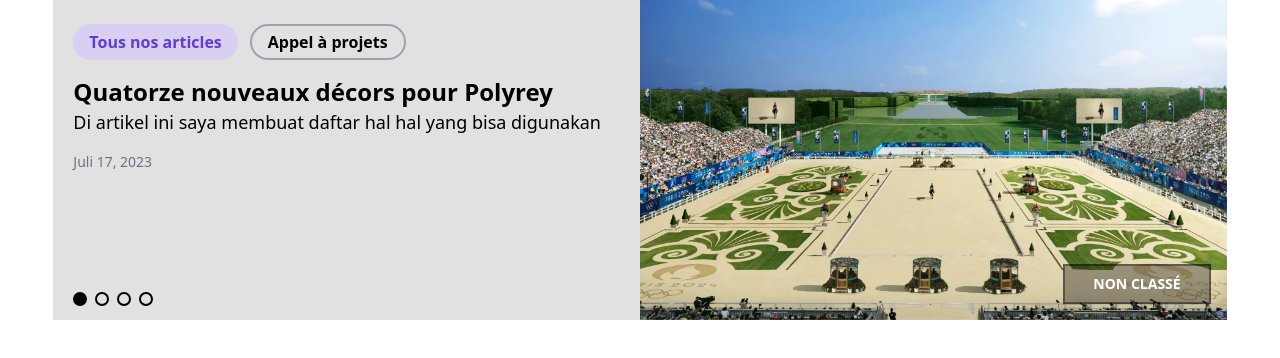
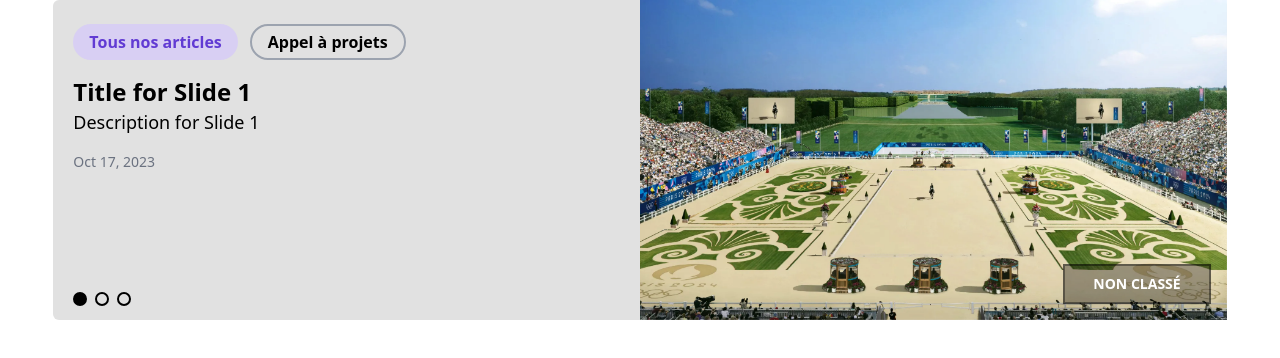
Before and after one commit to harbouli/L-agenceur.com, a plain HTML site: page index.html in a window 1280 px wide. Drawn offline with nearby package versions, Linux system fonts and the light colour scheme.

Commit message:
feat: Add different article items with unique images

```diff
--- a/index.html
+++ b/index.html
@@ -21,13 +21,14 @@
 <body>
 
     <body>
-        <div class="w-11/12 mx-auto h-80 bg-[#e1e1e1]">
+        <div class="w-11/12 mx-auto h-80 bg-[#e1e1e1] rounded-md">
             <div class="flex  justify-between">
                 <!-- Left Column (Buttons, Title, Subtitle, Date) -->
                 <div class=" px-5 py-6 relative">
                     <div class="flex gap-3">
                         <div class="mb-4 flex">
-                            <button class="bg-[#D8CFF3] text-[#613BD3] hover:bg-[#a285f8] transition-all duration-500 px-4  font-bold rounded-full p-1">
+                            <button
+                                class="bg-[#D8CFF3] text-[#613BD3] hover:bg-[#a285f8] transition-all duration-500 px-4  font-bold rounded-full p-1">
                                 Tous nos articles
                             </button>
                         </div>
@@ -40,25 +41,32 @@
                     </div>
                     <div>
                         <a href="#">
-                            <h2 class="text-2xl font-semibold"> Quatorze nouveaux décors pour Polyrey</h2>
+                            <h2 id="article-title" class="text-2xl font-semibold animate-fade-in active"> Quatorze nouveaux décors pour Polyrey
+                            </h2>
                         </a>
-                        <p class=" text-lg font-thin text-black">Di artikel ini saya membuat daftar hal hal yang bisa
+                        <p id="article-description" class=" text-lg font-thin text-black animate-fade-in active">Di artikel ini saya membuat
+                            daftar hal hal yang bisa
                             digunakan</p>
-                        <p class="text-sm text-gray-500 mt-4">Juli 17, 2023</p>
+                        <p id="article-date" class="text-sm text-gray-500 mt-4">Juli 17, 2023</p>
                     </div>
                     <div class="swiper-pagination text-start ml-4 "></div>
                 </div>
 
                 <!-- Right Column (Image Slider) -->
                 <div class="w-1/2 ">
-                    <div class="swiper-container overflow-hidden  h-80">
+                    <div class="swiper-container overflow-hidden  h-80 ">
                         <div class="swiper-wrapper h-80">
-                            <div class="swiper-slide"><img class="object-contain h-full w-full" src="image.jpg" alt="Image 1"></div>
-                            <div class="swiper-slide"><img class="object-contain h-full w-full" src="image2.jpg" alt="Image 2"></div>
-                            <div class="swiper-slide"><img class="object-contain h-full w-full" src="image3.jpg" alt="Image 3"></div>
-                            <div class="swiper-slide"><img class="object-contain h-full w-full" src="image.jpg" alt="Image 3"></div>
+                            <div class="swiper-slide" data-slide-id="1"><img class="object-contain h-full w-full"
+                                    src="image.jpg" alt="Image 1"></div>
+                            <div class="swiper-slide" data-slide-id="2"><img class="object-contain h-full w-full"
+                                    src="image2.jpg" alt="Image 2"></div>
+                            <div class="swiper-slide" data-slide-id="3"><img class="object-contain h-full w-full"
+                                    src="image3.jpg" alt="Image 3"></div>
+
                         </div>
-                        <button class="bg-[#00000056] bottom-4 border-2 font-bold text-sm text-white border-[#00000060] hover:bg-[#00000084] transition-all duration-500 absolute z-10 right-4 py-2 uppercase px-7" >Non classé</button>
+                        <button
+                            class="bg-[#00000056] bottom-4 border-2 font-bold text-sm text-white border-[#00000060] hover:bg-[#00000084] transition-all duration-500 absolute z-10 right-4 py-2 uppercase px-7">Non
+                            classé</button>
                     </div>
                 </div>
             </div>
@@ -67,21 +75,71 @@
         <script>
             document.addEventListener('DOMContentLoaded', function () {
                 var mySwiper = new Swiper('.swiper-container', {
-                    // Optional: Customize options here
-                    loop: true, // Set to true for a continuous loop
+                    loop: true,
                     navigation: {
                         nextEl: '.swiper-button-next',
                         prevEl: '.swiper-button-prev'
                     },
                     pagination: {
                         el: '.swiper-pagination',
-                        clickable: true // Enable pagination clickable
+                        clickable: true
+                    }
+                });
+
+                var slideData = [
+                    {
+                        id: 1,
+                        title: "Title for Slide 1",
+                        description: "Description for Slide 1",
+                        date: "Oct 17, 2023"
+
                     },
+                    {
+                        id: 2,
+                        title: "Title for Slide 2",
+                        description: "Description for Slide 2",
+                        date: "Sept 12, 2023"
+
+                    },
+                    {
+                        id: 3,
+                        title: "Title for Slide 3",
+                        description: "Description for Slide 3",
+                        date: "Juli 17, 2023"
+                    },
+
+                ];
+
+                function updateSlideContent(slideId) {
+                    var matchingSlide = slideData.find((slide) => slide.id === slideId);
+
+                    if (matchingSlide) {
+                        document.getElementById('article-title').classList.remove('active');
+                        document.getElementById('article-description').classList.remove('active');
+                        document.getElementById('article-date').classList.remove('active');
+
+                        setTimeout(function () {
+                            document.getElementById('article-title').textContent = matchingSlide.title;
+                            document.getElementById('article-description').textContent = matchingSlide.description;
+                            document.getElementById('article-date').textContent = matchingSlide.date;
+
+                            document.getElementById('article-title').classList.add('active');
+                            document.getElementById('article-description').classList.add('active');
+                            document.getElementById('article-date').classList.add('active');
+                        }, 500);
+                    }
+                }
+                updateSlideContent(1);
+
+                mySwiper.on('slideChange', function () {
+                    var activeSlide = mySwiper.slides[mySwiper.activeIndex];
+                    var slideId = activeSlide.getAttribute('data-slide-id');
+
+                    updateSlideContent(parseInt(slideId));
                 });
             });
+        </script>
 
-
-        </script>
     </body>
 
 </html>
--- a/styles.css
+++ b/styles.css
@@ -22,3 +22,15 @@
     opacity: 1;
 
 }
+.animate-fade-in {
+    opacity: 0;
+    transition: opacity 0.8s ease-in-out;
+    -webkit-transition: opacity 0.8s ease-in-out;
+    -moz-transition: opacity 0.8s ease-in-out;
+    -ms-transition: opacity 0.8s ease-in-out;
+    -o-transition: opacity 0.8s ease-in-out;
+}
+
+.animate-fade-in.active {
+    opacity: 1;
+}
```
